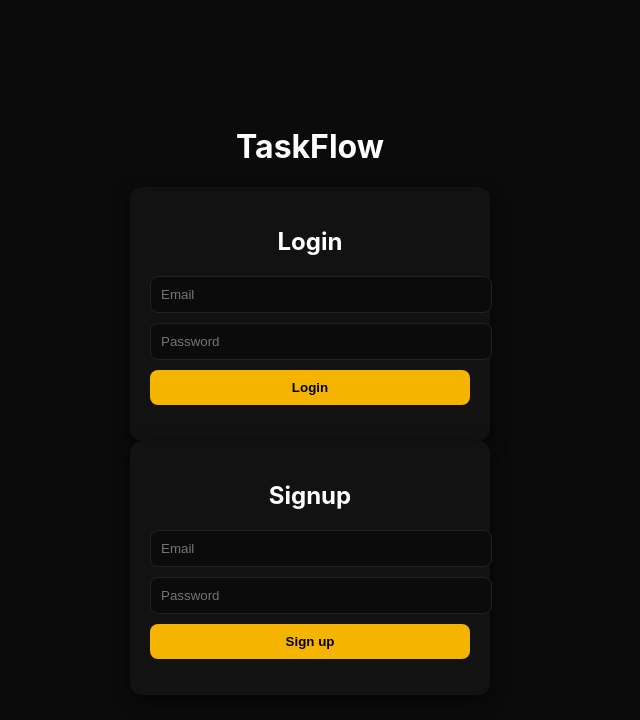
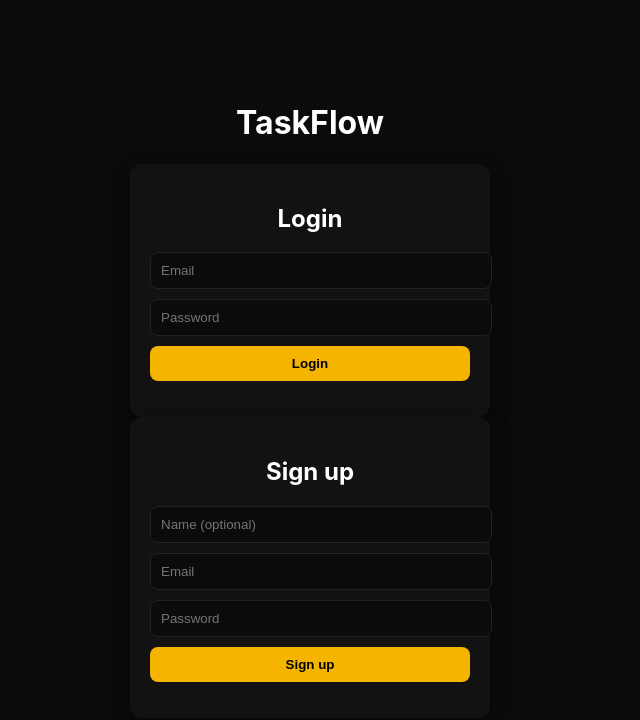
Before and after one commit to rehansheikh000004-lab/taskflow, a React (Vite) app in the folder frontend/: page / in a window 1280 px wide. Shown: the top 720 px of the page, without its empty margins (330-970 px from the left). Built offline with nearby package versions, Linux system fonts and the light colour scheme.

Commit message:
Update Signup.jsx

```diff
--- a/frontend/src/components/Signup.jsx
+++ b/frontend/src/components/Signup.jsx
@@ -1,35 +1,36 @@
 import React, { useState } from "react";
-
-const API = import.meta.env.VITE_API_URL;
+import { API } from "../api";
 
 export default function Signup() {
+  const [name, setName] = useState("");
   const [email, setEmail] = useState("");
   const [password, setPassword] = useState("");
   const [msg, setMsg] = useState("");
 
-  async function handleSubmit(e) {
+  async function submit(e) {
     e.preventDefault();
-    setMsg("Loading...");
+    setMsg("Signing up...");
     try {
       const res = await fetch(`${API}/api/auth/signup`, {
         method: "POST",
         headers: { "Content-Type": "application/json" },
-        body: JSON.stringify({ email, password })
+        body: JSON.stringify({ name, email, password })
       });
       const data = await res.json();
-      setMsg(data.message || "Unknown response");
-    } catch (err) {
-      setMsg("Network or server error");
+      setMsg(data.message || (res.ok ? "Signup successful" : "Signup failed"));
+    } catch {
+      setMsg("Network error");
     }
   }
 
   return (
-    <form className="card" onSubmit={handleSubmit}>
-      <h2>Signup</h2>
+    <form className="card" onSubmit={submit}>
+      <h2>Sign up</h2>
+      <input value={name} onChange={e => setName(e.target.value)} placeholder="Name (optional)" />
       <input value={email} onChange={e => setEmail(e.target.value)} placeholder="Email" required />
       <input value={password} onChange={e => setPassword(e.target.value)} placeholder="Password" type="password" required />
       <button type="submit">Sign up</button>
-      <p className={msg && msg.includes("success") ? "ok" : "err"}>{msg}</p>
+      <p className={msg.includes("successful") ? "ok" : "err"}>{msg}</p>
     </form>
   );
 }
```
